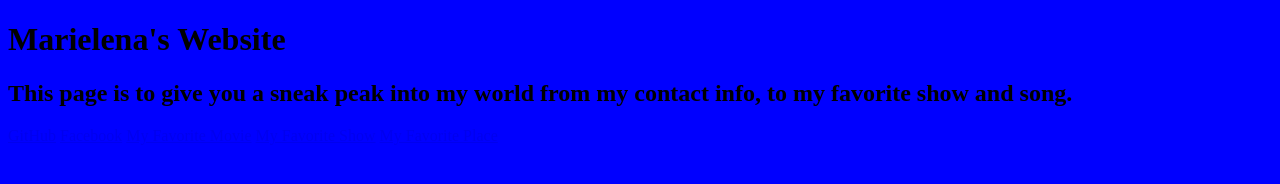
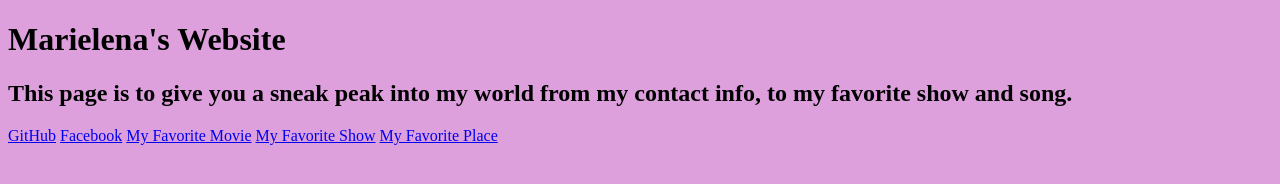
Before and after one commit to marielenah15/My-Website, a plain HTML site: page index.html in a window 1280 px wide. Drawn offline with Linux system fonts and the light colour scheme.

Commit message:
change background color

```diff
--- a/style.css
+++ b/style.css
@@ -1,3 +1,3 @@
 body {
-    background: blue;
+    background: plum;
   }
```
